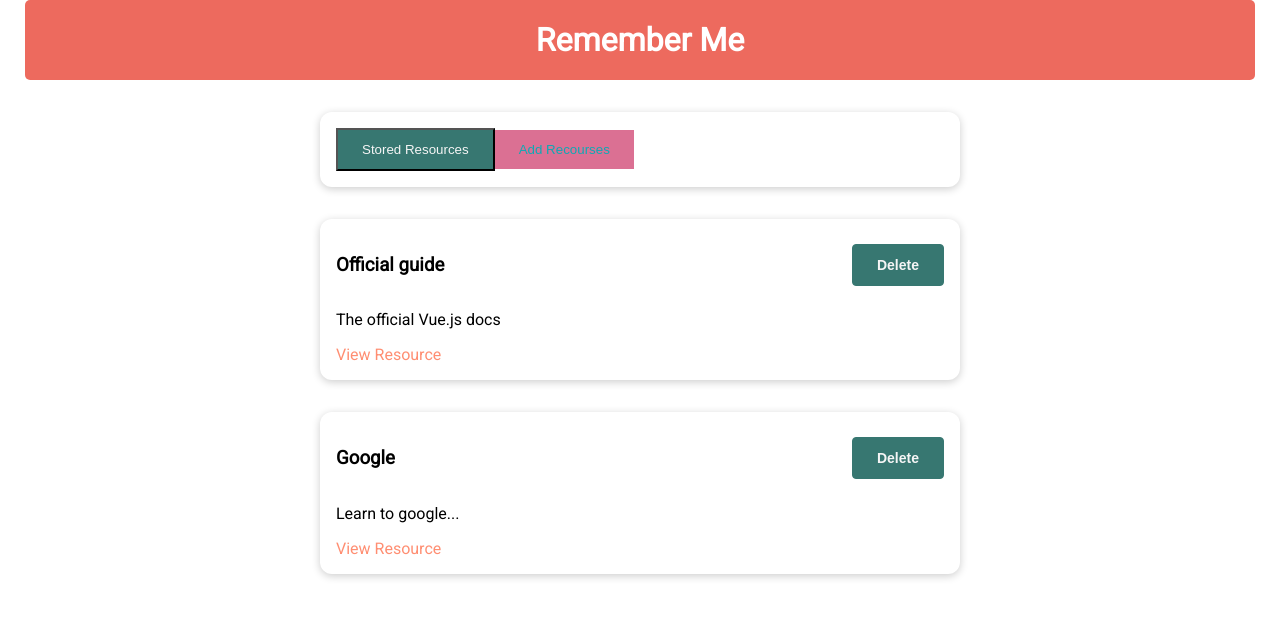
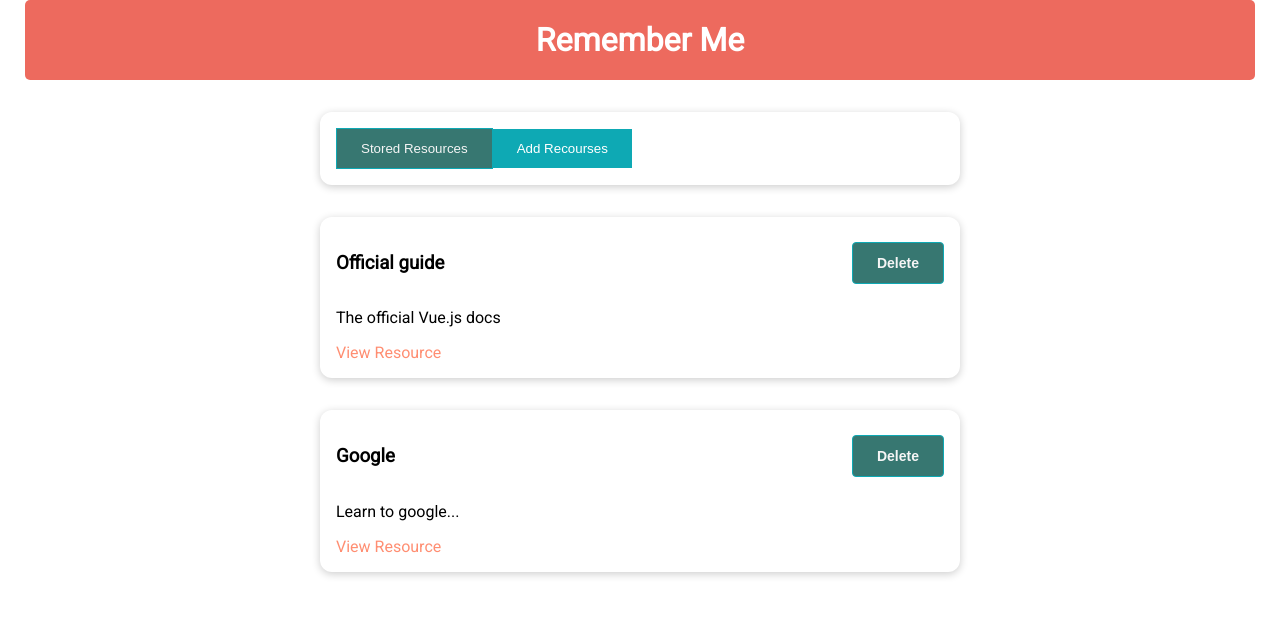
Before and after one commit to Marat-Akhalov/remember-list, a Vue app: page / in a window 1280 px wide. In both pictures the pointer is over the button "Add Recourses". Shown: the top 618 px of the page. Built offline with nearby package versions, Linux system fonts and the light colour scheme; a web font is replaced by a local one.

Commit message:
fix: fix styles for btn

```diff
--- a/src/components/UI/BaseButton.vue
+++ b/src/components/UI/BaseButton.vue
@@ -16,6 +16,7 @@
 <style scoped>
   button {
     padding: 0.75rem 1.5rem;
+    border: 1px solid #0ea9b4;
     color: whitesmoke;
     background-color: #377771;
     cursor: pointer;
@@ -34,6 +35,7 @@
 
   .flat:hover,
   .flat:active {
-    background-color: palevioletred;
+    color: #fff;
+    background-color: #0ea9b4;
   }
 </style>
```
